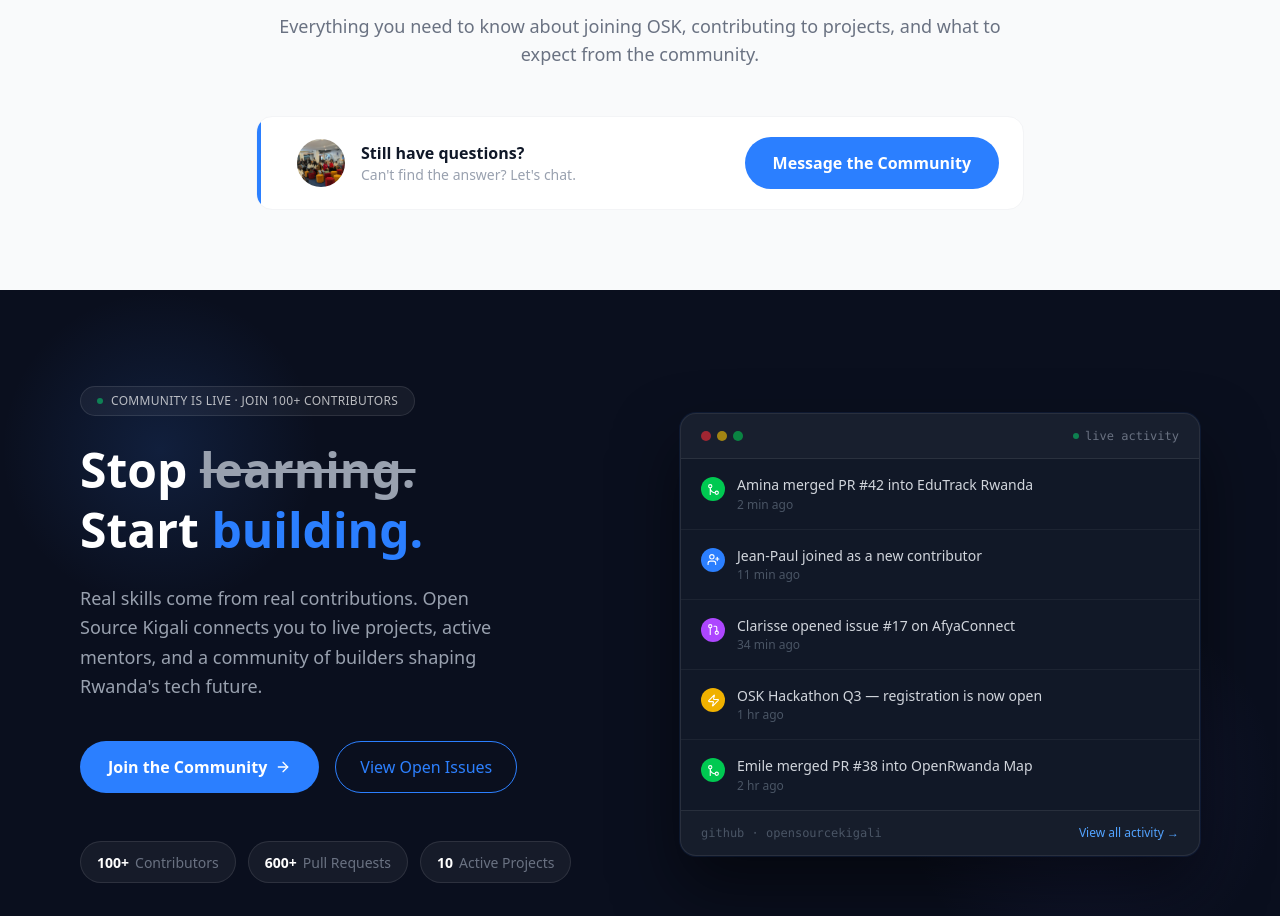
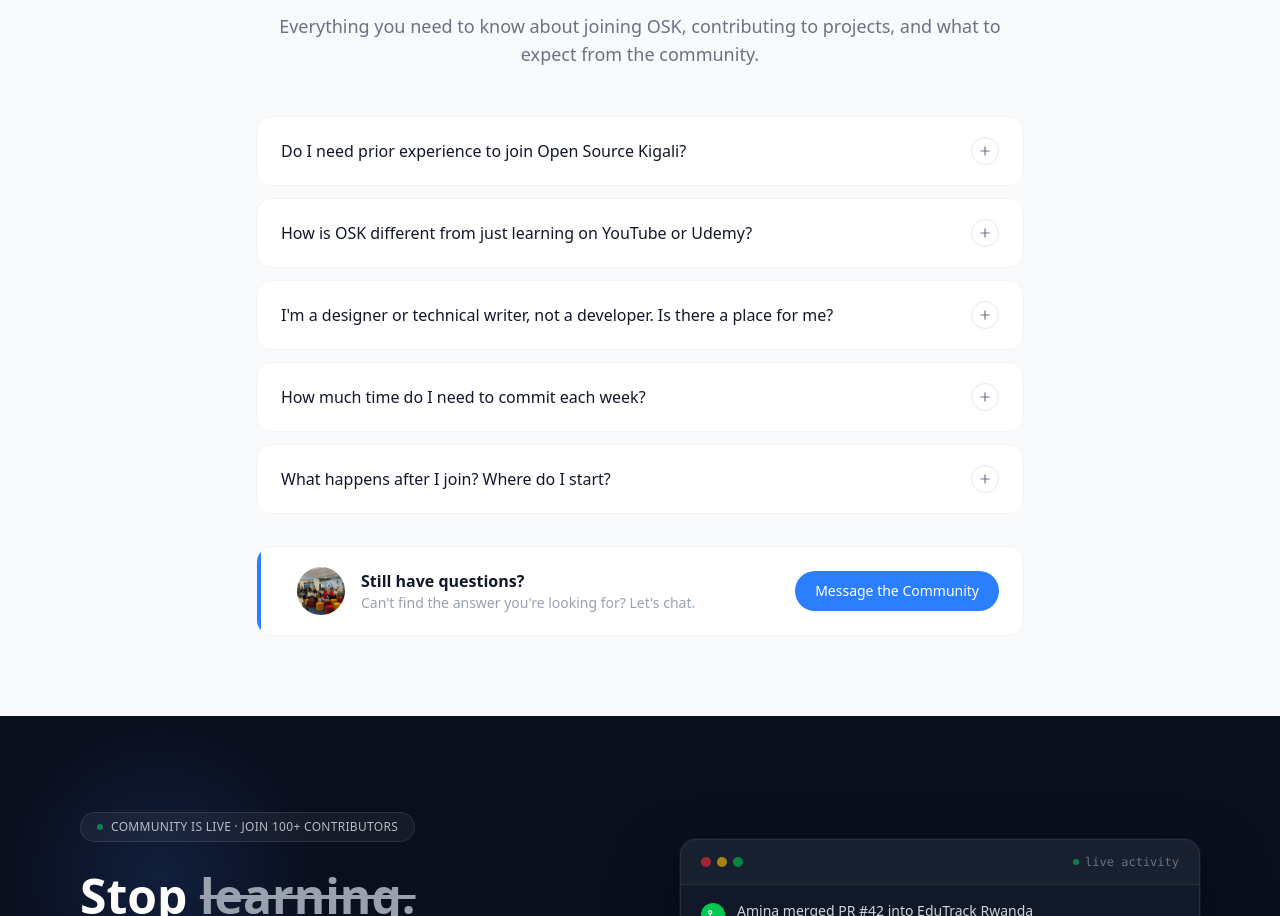
Before and after one commit to Debfevlo/-Open-Source-Kigali-Website, a React (Vite) app in the folder frontend/: page / in a window 1280 px wide. Shown: the part 6558-7474 px from the top of the page. Built offline with nearby package versions, Linux system fonts and the light colour scheme.

Commit message:
fix: fixed the FAQ Section

```diff
--- a/frontend/src/hooks/useAutoPlay.ts
+++ b/frontend/src/hooks/useAutoPlay.ts
@@ -22,6 +22,8 @@
  *   const { current, next, prev, goTo, setPaused } =
  *     useAutoPlay({ length: testimonials.length });
  */
+
+
 export const useAutoPlay = ({
   length,
   interval = 4000,
--- a/frontend/src/pages/HomePage.tsx
+++ b/frontend/src/pages/HomePage.tsx
@@ -2,10 +2,10 @@
 import { NavLink } from "react-router";
 import useEmblaCarousel from "embla-carousel-react";
 import CountUp from "react-countup";
-import { Laptop, Palette, FileText, Users, ChevronLeft, ChevronRight, Quote, GitMerge, UserPlus, GitPullRequest, Zap, ArrowRight, ArrowUpRight, Calendar, Clock, MapPin } from "lucide-react";
+import { Laptop, Palette, FileText, Users, ChevronLeft, ChevronRight, Quote, GitMerge, UserPlus, GitPullRequest, Zap, ArrowRight, ArrowUpRight, Calendar, Clock, MapPin, Plus, Minus, } from "lucide-react";
 import { useAutoPlay } from "@/hooks";
 import { PROJECTS, MARQUEE_PARTNERS } from "@/constants";
-import { HERO_STATS, CONTRIBUTION_SLIDES, EXPLORE_LINKS, HOME_EVENTS, TESTIMONIALS, CTA_ACTIVITY, CTA_STATS } from "@/constants";
+import { HERO_STATS, CONTRIBUTION_SLIDES, EXPLORE_LINKS, HOME_EVENTS, TESTIMONIALS, CTA_ACTIVITY, CTA_STATS, FAQ_ITEMS } from "@/constants";
 import type { ContributionType, HomeEventType, ActivityIconKey } from "@/constants";
 
 // ── Assets
@@ -68,7 +68,7 @@
   const scrollNext = useCallback(() => emblaApi?.scrollNext(), [emblaApi]);
 
   // FAQ accordion
-
+  const [openFaq, setOpenFaq] = useState<number | null>(null);
 
   // Visible testimonials
   const visibleTestimonials = Array.from({ length: 3 }, (_, i) =>
@@ -310,7 +310,7 @@
 
       {/* EXPLORE / CONNECT */}
       <section className="bg-[#FFF7F5] py-20 px-4 md:px-20">
-        <EyebrowLabel text='Connect, Contribute and Learn' className="mb-4"/>
+        <EyebrowLabel text='Connect, Contribute and Learn' className="mb-4" />
         {/* Nav pills — from EXPLORE_LINKS constant */}
         <div className="flex flex-wrap justify-center items-center mb-16 gap-4 md:gap-8">
           {EXPLORE_LINKS.map((link) => (
@@ -346,7 +346,7 @@
               creating solutions with local and global impact.
             </p>
             <SecondaryButton to='/community'>
-               Learn More →
+              Learn More →
             </SecondaryButton>
           </div>
           <div className="rounded-2xl overflow-hidden shadow-lg">
@@ -364,7 +364,7 @@
         <div className="max-w-7xl mx-auto">
           <div className="flex flex-wrap justify-between items-center mb-12 gap-4">
             <div>
-              <EyebrowLabel text='Community Events' align='left'/>
+              <EyebrowLabel text='Community Events' align='left' />
               <h2 className="text-xl sm:text-2xl md:text-3xl font-bold text-gray-900">
                 Upcoming Events & Activities
               </h2>
@@ -449,7 +449,7 @@
       <section className="py-20 px-4 md:px-20 bg-white">
         <div className="max-w-7xl mx-auto">
           <div className="text-center mb-14">
-            <EyebrowLabel text="Community Voices" align="center"/>
+            <EyebrowLabel text="Community Voices" align="center" />
             <h2 className="text-xl sm:text-2xl md:text-3xl font-black text-gray-900">
               What Our Contributors Say
             </h2>
@@ -548,7 +548,7 @@
         <div className="max-w-7xl mx-auto px-6 md:px-20 mb-10">
           <div className="flex flex-col sm:flex-row sm:items-end justify-between gap-6">
             <div>
-              <EyebrowLabel text="Trusted by" align="left"/>
+              <EyebrowLabel text="Trusted by" align="left" />
               <h2 className="text-2xl sm:text-3xl font-black text-gray-900 leading-tight">
                 Organisations that believe
                 <br />
@@ -641,25 +641,66 @@
       {/* FAQ */}
       <section className="py-20 px-4 md:px-20 bg-gray-50">
         <div className="max-w-3xl mx-auto">
+
+          {/* Badge */}
           <div className="flex justify-center mb-5">
             <span className="inline-block px-4 py-1.5 rounded-full border border-primary-colour/40 bg-primary-colour/10 text-primary-colour text-xs font-semibold tracking-widest uppercase">
               Clear the Confusion
             </span>
           </div>
+
+          {/* Heading */}
           <h2 className="text-2xl sm:text-3xl md:text-4xl font-bold text-gray-900 text-center mb-4">
             Frequently Asked Questions
           </h2>
+
+          {/* Subtitle */}
           <p className="text-center text-gray-500 text-base md:text-lg mb-12">
             Everything you need to know about joining OSK, contributing to projects,
             and what to expect from the community.
           </p>
 
+          {/* Accordion — data from FAQ_ITEMS constant */}
+          <div className="flex flex-col gap-3 mb-8">
+            {FAQ_ITEMS.map((faq) => {
+              const isOpen = openFaq === faq.id;
+              return (
+                <div
+                  key={faq.id}
+                  className="bg-white rounded-2xl border border-gray-100 overflow-hidden hover:shadow-sm transition-shadow duration-200"
+                >
+                  <button
+                    onClick={() => setOpenFaq(isOpen ? null : faq.id)}
+                    className="w-full flex items-center justify-between px-6 py-5 text-left"
+                    aria-expanded={isOpen}
+                  >
+                    <span className="text-gray-900 font-medium text-sm sm:text-base pr-4">
+                      {faq.question}
+                    </span>
+                    <span className="shrink-0 w-7 h-7 rounded-full border border-gray-200 flex items-center justify-center text-gray-500">
+                      {isOpen ? <Minus size={14} /> : <Plus size={14} />}
+                    </span>
+                  </button>
 
+                  {/* Animated answer */}
+                  <div
+                    className={`overflow-hidden transition-all duration-300 ease-in-out ${isOpen ? "max-h-96 opacity-100" : "max-h-0 opacity-0"
+                      }`}
+                  >
+                    <p className="px-6 pb-6 text-gray-500 text-sm sm:text-base leading-relaxed">
+                      {faq.answer}
+                    </p>
+                  </div>
+                </div>
+              );
+            })}
+          </div>
 
+          {/* Still have questions card */}
+          <div className="bg-white rounded-2xl border border-gray-100 flex flex-col sm:flex-row items-center justify-between px-6 py-5 gap-4 overflow-hidden relative">
+            {/* Left accent border */}
+            <div className="absolute left-0 top-0 bottom-0 w-1 bg-primary-colour rounded-l-2xl" />
 
-          {/* Still have questions */}
-          <div className="bg-white rounded-2xl border border-gray-100 flex flex-col sm:flex-row items-center justify-between px-6 py-5 gap-4 relative overflow-hidden">
-            <div className="absolute left-0 top-0 bottom-0 w-1 bg-primary-colour rounded-l-2xl" />
             <div className="flex items-center gap-4 pl-4">
               <img
                 src={coachImg}
@@ -667,15 +708,25 @@
                 className="w-12 h-12 rounded-full object-cover shrink-0"
               />
               <div>
-                <p className="font-semibold text-gray-900 text-sm md:text-base">Still have questions?</p>
-                <p className="text-gray-400 text-xs sm:text-sm">Can't find the answer? Let's chat.</p>
+                <p className="font-semibold text-gray-900 text-sm sm:text-base">
+                  Still have questions?
+                </p>
+                <p className="text-gray-400 text-xs sm:text-sm">
+                  Can't find the answer you're looking for? Let's chat.
+                </p>
               </div>
             </div>
-            <PrimaryButton to='https://discord.com'>
+
+            <a
+              href="https://discord.com"
+              target="_blank"
+              rel="noopener noreferrer"
+              className="shrink-0 px-5 py-2.5 bg-primary-colour text-white text-sm font-medium rounded-full hover:opacity-90 transition-colors duration-200"
+            >
               Message the Community
-            </PrimaryButton>
+            </a>
+          </div>
 
-          </div>
         </div>
       </section>
 
```
